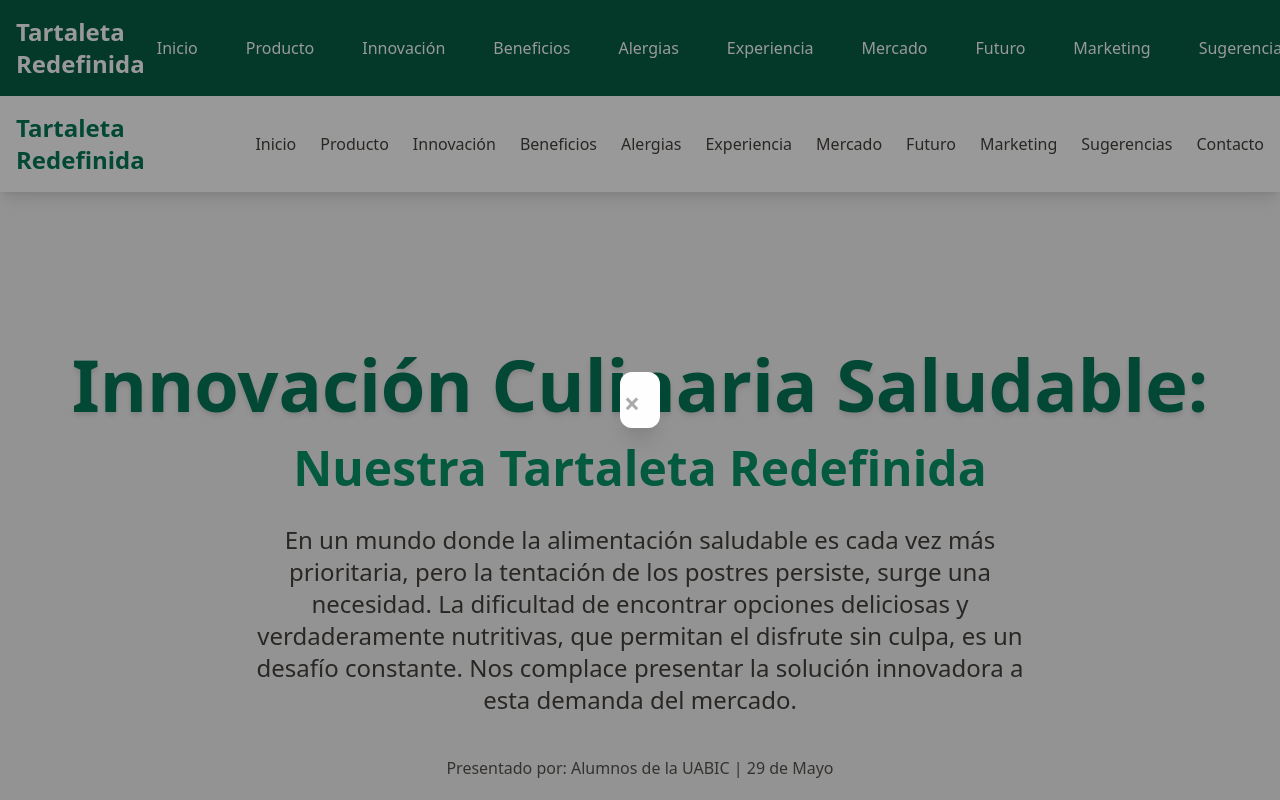
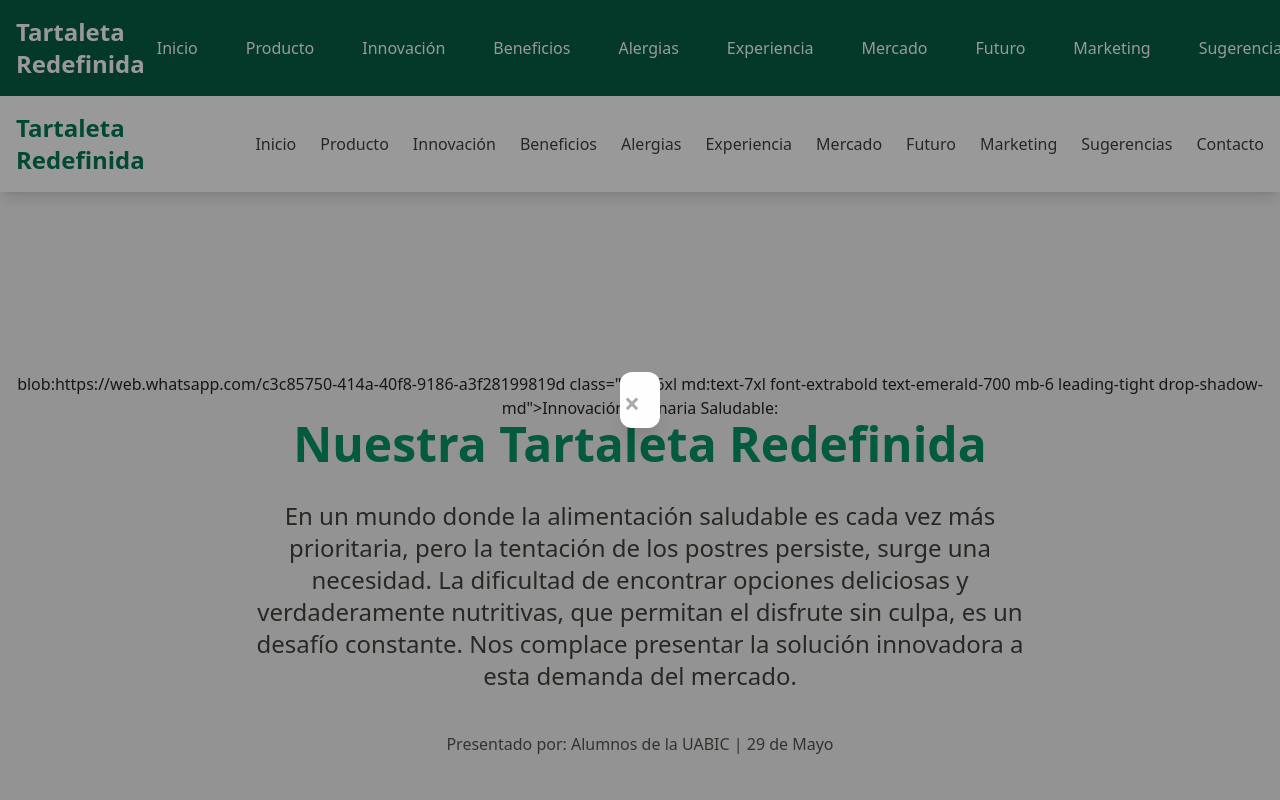
Before and after one commit to angelpoot-lgtm/tartaletas-web, a plain HTML site: page index.html in a window 1280 px wide. Shown: the top 800 px of the page. Drawn offline with nearby package versions, Linux system fonts and the light colour scheme.

Commit message:
Update index.html

```diff
--- a/index.html
+++ b/index.html
@@ -143,7 +143,7 @@
 
     <main class="container mx-auto px-4 py-8">
         <section id="inicio" class="min-h-screen flex flex-col justify-center items-center text-center py-16">
-            <h1 class="text-6xl md:text-7xl font-extrabold text-emerald-700 mb-6 leading-tight drop-shadow-md">Innovación Culinaria Saludable:</h1>
+            <h1>blob:https://web.whatsapp.com/c3c85750-414a-40f8-9186-a3f28199819d class="text-6xl md:text-7xl font-extrabold text-emerald-700 mb-6 leading-tight drop-shadow-md">Innovación Culinaria Saludable:</h1>
             <h2 class="text-4xl md:text-5xl font-semibold text-emerald-600 mb-8">Nuestra Tartaleta Redefinida</h2>
             <p class="text-xl md:text-2xl text-stone-700 max-w-3xl mb-10 leading-relaxed">
                 En un mundo donde la alimentación saludable es cada vez más prioritaria, pero la tentación de los postres persiste, surge una necesidad. La dificultad de encontrar opciones deliciosas y verdaderamente nutritivas, que permitan el disfrute sin culpa, es un desafío constante. Nos complace presentar la solución innovadora a esta demanda del mercado.
```
